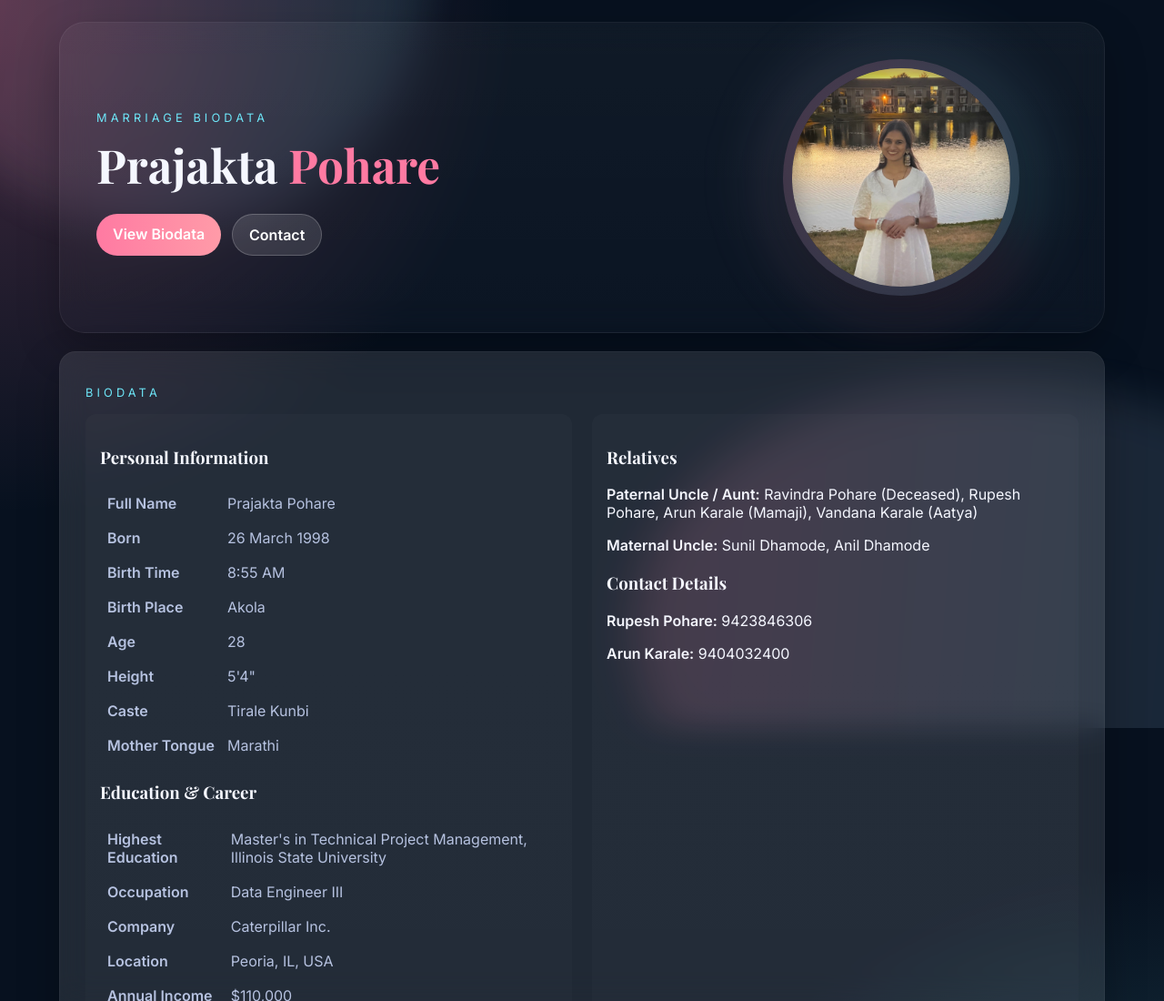
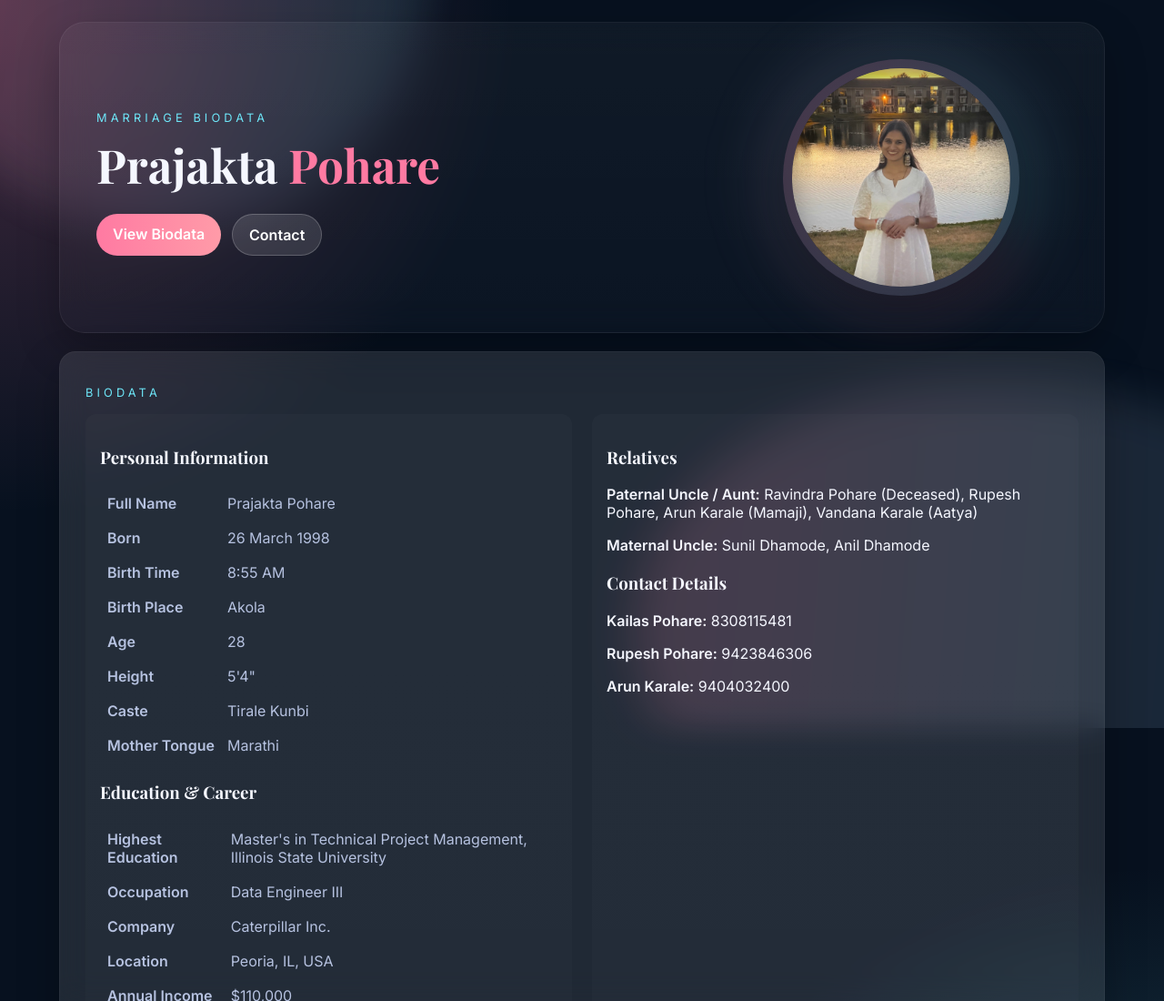
Before and after one commit to tkpohar/Prajakta-Biodata, a plain HTML site: page index.html in a window 1280 px wide. Shown: the top 1100 px of the page at 91% size. Drawn offline with nearby package versions, Linux system fonts and the light colour scheme.

Commit message:
Add Kailas Pohare contact

```diff
--- a/index.html
+++ b/index.html
@@ -92,6 +92,7 @@
               <p><strong>Maternal Uncle:</strong> Sunil Dhamode, Anil Dhamode</p>
 
               <h3 id="contact">Contact Details</h3>
+              <p><strong>Kailas Pohare:</strong> 8308115481</p>
               <p><strong>Rupesh Pohare:</strong> 9423846306</p>
               <p><strong>Arun Karale:</strong> 9404032400</p>
             </div>
```
